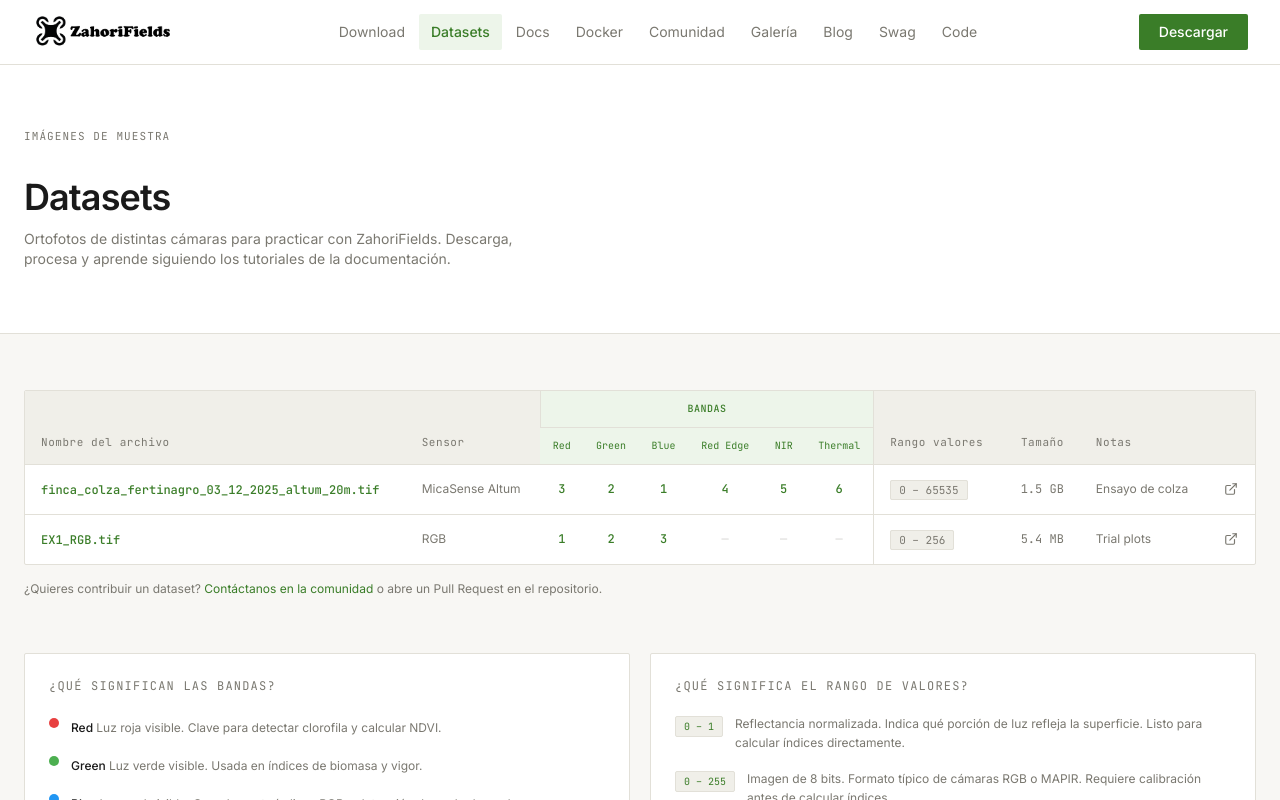
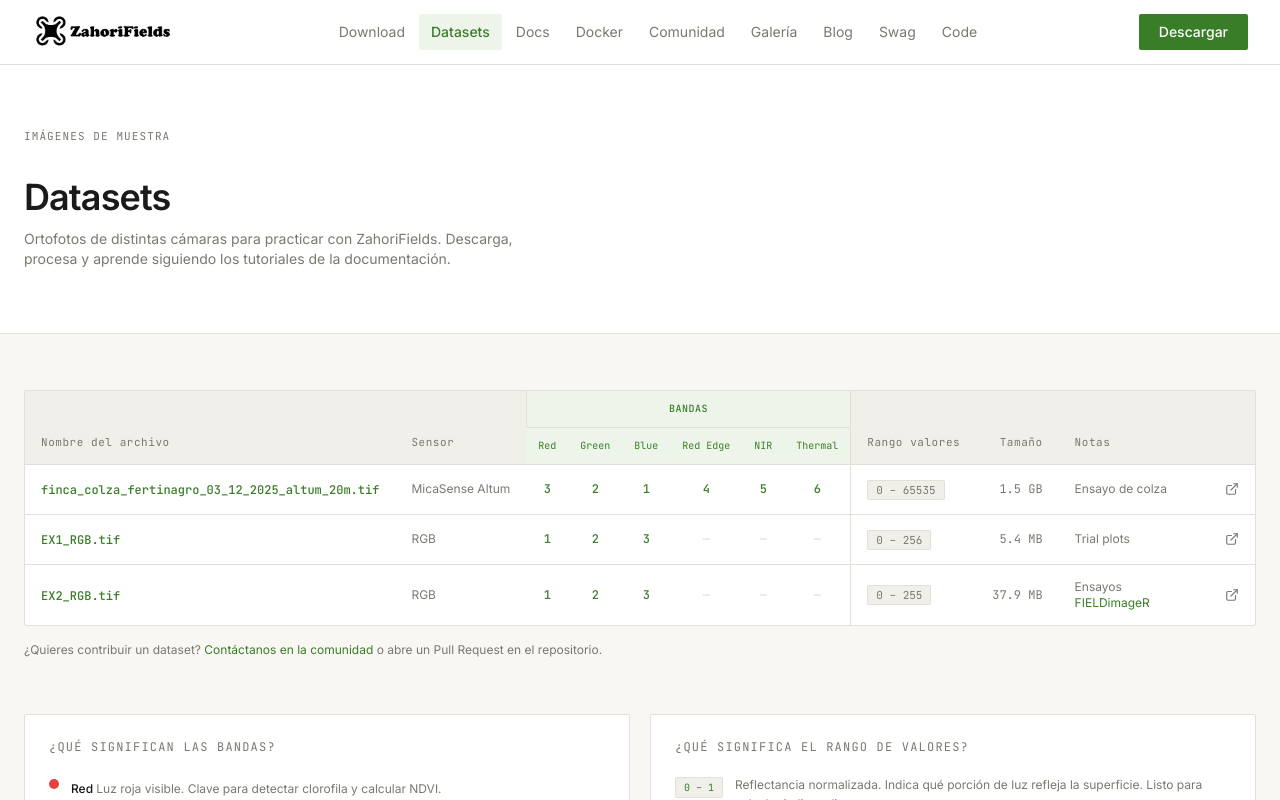
Before and after one commit to vacashot/zahorifields-web, a React (Vite) app: page /datasets in a window 1280 px wide. Shown: the top 800 px of the page. Built offline with nearby package versions, Linux system fonts and the light colour scheme.

Commit message:
Add EX2_RGB.tif dataset with FIELDimageR link

```diff
--- a/src/pages/Datasets.jsx
+++ b/src/pages/Datasets.jsx
@@ -18,6 +18,15 @@ const datasets = [
     size: '5.4 MB',
     notes: 'Trial plots',
     url: 'https://github.com/vacashot/zahorifields-web/releases/download/v1.1-datasets/EX1_RGB.tif',
+  },
+  {
+    name: 'EX2_RGB.tif',
+    sensor: 'RGB',
+    bands: { red: 1, green: 2, blue: 3, redEdge: null, nir: null, thermal: null },
+    range: '0 – 255',
+    size: '37.9 MB',
+    notesJsx: <span>Ensayos <a href="https://www.opendronemap.org/fieldimager" target="_blank" rel="noreferrer" className="text-accent hover:underline">FIELDimageR</a></span>,
+    url: 'https://github.com/vacashot/zahorifields-web/releases/download/v1.1-datasets/EX2_RGB.tif',
   },
 ]
 
@@ -102,7 +111,7 @@ export default function Datasets() {
                     <span className="font-mono text-[11px] bg-surface-2 border border-border px-2 py-0.5 rounded-sm text-muted whitespace-nowrap">{d.range}</span>
                   </td>
                   <td className="px-4 py-3.5 text-xs text-muted font-mono text-right whitespace-nowrap">{d.size}</td>
-                  <td className="px-4 py-3.5 text-xs text-muted max-w-[160px]">{d.notes}</td>
+                  <td className="px-4 py-3.5 text-xs text-muted max-w-[160px]">{d.notesJsx ?? d.notes}</td>
                   <td className="px-4 py-3.5">
                     <a
                       href={d.url}
```
